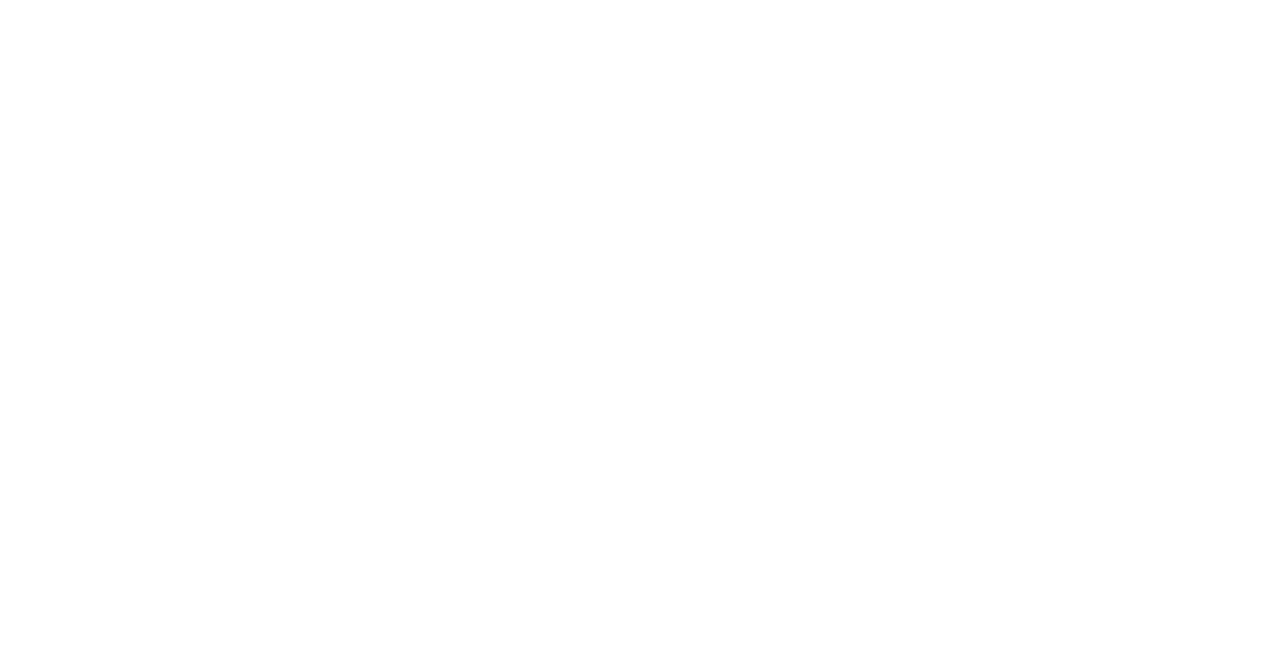
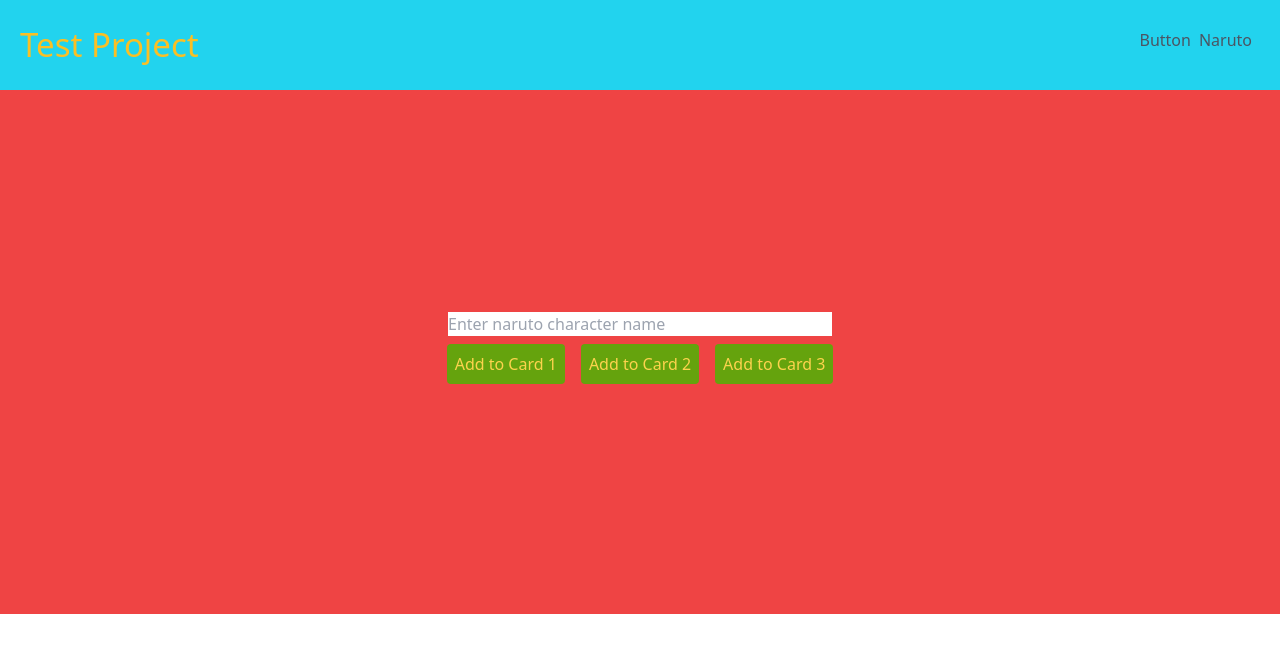
Before and after one commit to AmielOrdas/test-project, a React (Vite) app: page /NarutoPage in a window 1280 px wide. Before the commit this address had no page. Shown: the top 652 px of the page. Built offline with nearby package versions, Linux system fonts and the light colour scheme; no server answers.

Commit message:
I added a condition in Button to display count = 0 when the data is equal to null. I also changed the different pages from Pokemon to Naruto. Moreover, I added some styling in NarutoPage, an incomplete implementation of useReducer hook , and a useRef hook to stop the input element from re-rendering

```diff
--- a/src/App.jsx
+++ b/src/App.jsx
@@ -2,13 +2,13 @@ import "./App.css";
 import { Route, Routes } from "react-router-dom";
 
 import ButtonPage from "./Pages/ButtonPage";
-import PokemonPage from "./Pages/PokemonPage";
+import NarutoPage from "./Pages/NarutoPage";
 
 function App() {
   return (
     <Routes>
       <Route path="/" element={<ButtonPage />} />
-      <Route path="/PokemonPage" element={<PokemonPage />} />
+      <Route path="/NarutoPage" element={<NarutoPage />} />
     </Routes>
   );
 }
--- a/src/Button.jsx
+++ b/src/Button.jsx
@@ -1,25 +1,16 @@
 import React from "react";
 
-function Button({ handleCountAdd, handleCountSubtract, handleCountReset }) {
+function Button({ text1, text2, text3, function1, function2, function3 }) {
   return (
-    <div className="flex justify-center">
-      <button
-        className="text-amber-300 m-2 bg-lime-600 p-2 rounded"
-        onClick={handleCountAdd}
-      >
-        Add
+    <div>
+      <button className="text-amber-300 m-2 bg-lime-600 p-2 rounded" onClick={function1}>
+        {text1}
       </button>
-      <button
-        className="text-amber-300 m-2 bg-lime-600 p-2 rounded"
-        onClick={handleCountSubtract}
-      >
-        Subtract
+      <button className="text-amber-300 m-2 bg-lime-600 p-2 rounded" onClick={function2}>
+        {text2}
       </button>
-      <button
-        className="text-amber-300 m-2 bg-lime-600 p-2 rounded"
-        onClick={handleCountReset}
-      >
-        Reset
+      <button className="text-amber-300 m-2 bg-lime-600 p-2 rounded" onClick={function3}>
+        {text3}
       </button>
     </div>
   );
--- a/src/Card.jsx
+++ b/src/NarutoCard.jsx
@@ -1,12 +1,14 @@
-import React from "react";
+//
+//
 
-function Card() {
+function NarutoCard() {
   return (
     <div>
       <img />
       <h2></h2>
+      <p></p>
     </div>
   );
 }
 
-export default Card;
+export default NarutoCard;
--- a/src/Navigation.jsx
+++ b/src/Navigation.jsx
@@ -13,8 +13,8 @@ function Navigation() {
             </Link>
           </li>
           <li>
-            <Link to="/PokemonPage" className="text-gray-600">
-              Pokemon
+            <Link to="/NarutoPage" className="text-gray-600">
+              Naruto
             </Link>
           </li>
         </ul>
--- a/src/Pages/ButtonPage.jsx
+++ b/src/Pages/ButtonPage.jsx
@@ -1,18 +1,21 @@
-import React, { useCallback, useEffect, useState } from "react";
+import { useEffect, useState } from "react";
 import Button from "../Button";
 import Navigation from "../Navigation";
 import useOnMountUnsafe from "../useOnMountUnsafe";
 
 function ButtonPage() {
   const [count, setCount] = useState(0);
+  useOnMountUnsafe(() => {
+    const data = sessionStorage.getItem("countKey"); // fetches the key "countKey" in the local storage.
 
-  useOnMountUnsafe(() => {
-    const data = sessionStorage.getItem("countKey");
-    setCount(JSON.parse(data));
+    data === null ? setCount(0) : setCount(JSON.parse(data)); // if data is null then count = 0 will be displayed. If data is not null then we parse the saved number
+    // in the local storage so that it becomes a number instead of a string.
+
+    console.log(data);
   });
 
   useEffect(() => {
-    sessionStorage.setItem("countKey", count);
+    sessionStorage.setItem("countKey", count); // whenever the state "count" changes,
   }, [count]);
   function handleCountAdd() {
     setCount((prevCount) => prevCount + 1);
@@ -29,13 +32,16 @@ function ButtonPage() {
     <>
       <Navigation />
 
-      <main className="flex justify-center p-[250px] ">
-        <div className="border-[3px] border-dashed border-blue-600 h-36 w-[15rem] rounded ">
+      <main className="flex justify-center h-[32.8rem] ">
+        <div className="border-[3px] border-dashed border-blue-600 h-36 w-[15rem] rounded m-auto ">
           <h2 className="flex justify-center mt-8">{count}</h2>
           <Button
-            handleCountAdd={handleCountAdd}
-            handleCountSubtract={handleCountSubtract}
-            handleCountReset={handleCountReset}
+            text1="add"
+            text2="subtract"
+            text3="reset"
+            function1={handleCountAdd}
+            function2={handleCountSubtract}
+            function3={handleCountReset}
           />
         </div>
       </main>
--- /dev/null
+++ b/src/Pages/NarutoPage.jsx
@@ -0,0 +1,96 @@
+import { useReducer, useState, useRef } from "react";
+import Navigation from "../Navigation";
+import useOnMountUnsafe from "../useOnMountUnsafe";
+import NarutoCard from "../NarutoCard";
+import Button from "../Button";
+
+const initialCard = {
+  id: "",
+  img: "",
+  name: "",
+  debut: "",
+  personal: "",
+};
+
+const ACTIONS = {
+  SET_CARD1: "set_card1",
+  SET_CARD2: "set_card2",
+  SET_CARD3: "set_card3",
+};
+
+const reducer = (state, action) => {
+  switch (action.type) {
+    case ACTIONS.SET_CARD1:
+      return {};
+    case ACTIONS.SET_CARD2:
+      return {};
+    case ACTIONS.SET_CARD3:
+      return {};
+    default:
+      state;
+  }
+};
+
+function NarutoPage() {
+  const [data, setData] = useState([]);
+  const [state, dispatch] = useReducer(reducer, initialCard);
+  const inputRef = useRef("Enter naruto character name");
+
+  function handleInputRef() {
+    console.log(inputRef.current.value);
+  }
+
+  async function fetchNaruto() {
+    try {
+      const response = await fetch(`https://narutodb.xyz/api/character`); // This will return an object containing the data
+
+      if (!response.ok) {
+        throw new Error("Could not fetch resource"); // this will execute when fetching fails
+      }
+      const data = await response.json(); // This will convert the object into JSON format which is an array of objects.
+
+      setData(data);
+      console.log(data);
+    } catch (error) {
+      console.error(error);
+    }
+  }
+
+  useOnMountUnsafe(() => {
+    fetchNaruto();
+  });
+
+  return (
+    <>
+      <Navigation />
+
+      <main className="flex justify-center bg-red-500 h-[32.8rem]">
+        <div className="m-auto">
+          <NarutoCard />
+          <div className="flex justify-center">
+            <input
+              type="text"
+              ref={inputRef}
+              onChange={handleInputRef}
+              placeholder="Enter naruto character name"
+              className="align-self-center w-[24rem]"
+            ></input>
+          </div>
+
+          <Button
+            text1="Add to Card 1"
+            text2="Add to Card 2"
+            text3="Add to Card 3"
+            // function1={handleCountAdd}
+            // function2={handleCountSubtract}
+            // function3={handleCountReset}
+          />
+        </div>
+
+        <div className=" bg-black"></div>
+      </main>
+    </>
+  );
+}
+
+export default NarutoPage;
--- a/src/Pages/PokemonPage.jsx
+++ /dev/null
@@ -1,18 +0,0 @@
-import React from "react";
-import Pokemon from "../Pokemon";
-import Navigation from "../Navigation";
-
-function PokemonPage() {
-  return (
-    <>
-      <Navigation />
-      <main>
-        <div>
-          <Pokemon />
-        </div>
-      </main>
-    </>
-  );
-}
-
-export default PokemonPage;
--- a/src/Pokemon.jsx
+++ /dev/null
@@ -1,7 +0,0 @@
-import React from "react";
-
-function Pokemon() {
-  return <div></div>;
-}
-
-export default Pokemon;
```
